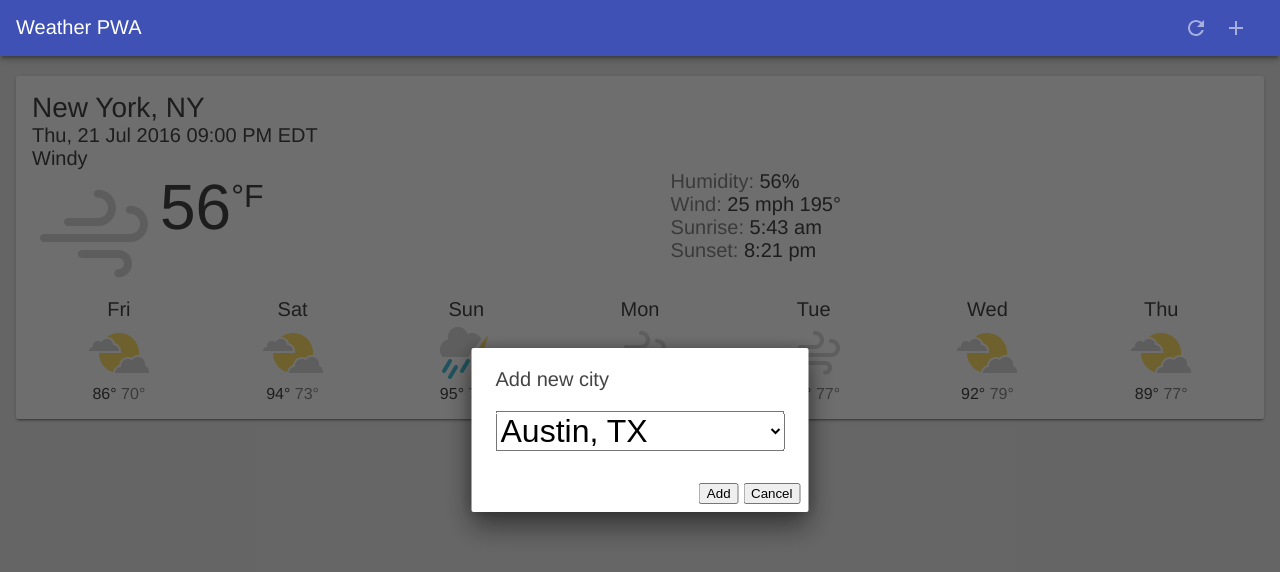
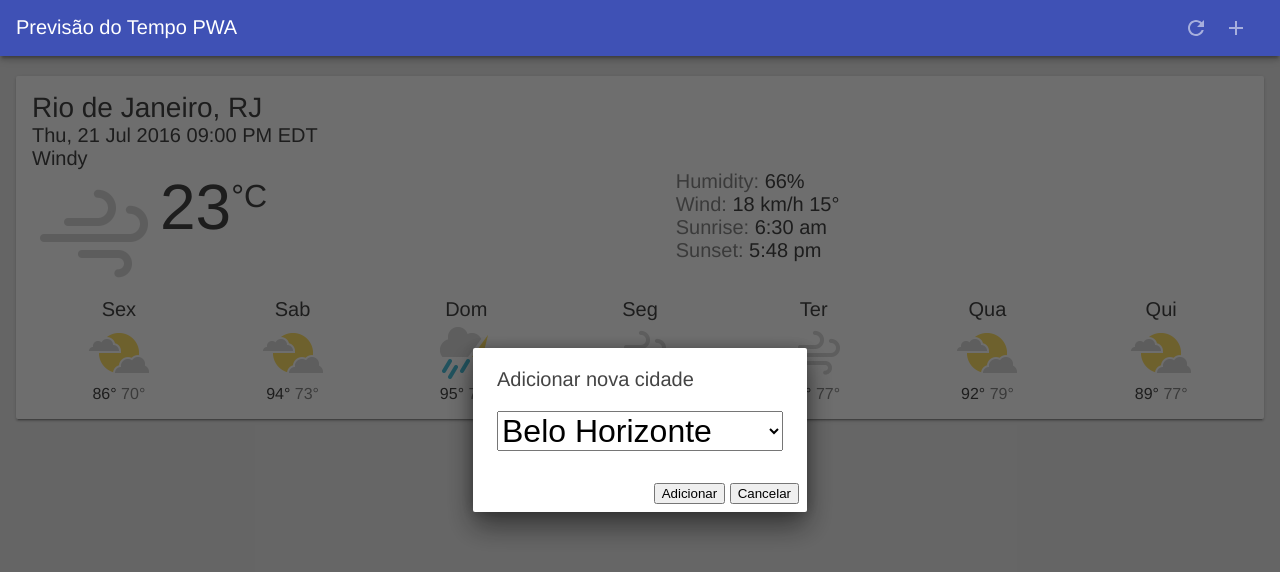
Before and after one commit to victorcfernandes/learning-pwa, a plain HTML site: page index.html in a window 1280 px wide. Both pictures are taken after a click on the button 1236 px from the left and 28 px from the top of the page. Drawn offline with Linux system fonts and the light colour scheme.

Commit message:
adding br cities and changing unit

```diff
--- a/index.html
+++ b/index.html
@@ -21,7 +21,7 @@
   <meta http-equiv="X-UA-Compatible" content="IE=edge">
   <link rel="canonical" href="https://weather-pwa-sample.firebaseapp.com/final/">
   <meta name="viewport" content="width=device-width, initial-scale=1.0">
-  <title>Weather PWA</title>
+  <title>Previsão do Tempo PWA</title>
   <link rel="stylesheet" type="text/css" href="styles/inline.css">
 
   <link rel="manifest" href="/manifest.json">
@@ -38,7 +38,7 @@
 <body>
 
   <header class="header">
-    <h1 class="header__title">Weather PWA</h1>
+    <h1 class="header__title">Previsão do Tempo PWA</h1>
     <button id="butRefresh" class="headerButton" aria-label="Refresh"></button>
     <button id="butAdd" class="headerButton" aria-label="Add"></button>
   </header>
@@ -54,14 +54,14 @@
         <div class="visual">
           <div class="icon"></div>
           <div class="temperature">
-            <span class="value"></span><span class="scale">°F</span>
+            <span class="value"></span><span class="scale">°C</span>
           </div>
         </div>
         <div class="description">
           <div class="humidity"></div>
           <div class="wind">
             <span class="value"></span>
-            <span class="scale">mph</span>
+            <span class="scale">km/h</span>
             <span class="direction"></span>°
           </div>
           <div class="sunrise"></div>
@@ -145,23 +145,23 @@
 
   <div class="dialog-container">
     <div class="dialog">
-      <div class="dialog-title">Add new city</div>
+      <div class="dialog-title">Adicionar nova cidade</div>
       <div class="dialog-body">
         <select id="selectCityToAdd">
           <!-- Values map to Yahoo Weather API Where On Earth Identifiers (WOEIDs).
                https://developer.yahoo.com/weather/documentation.html#req -->
-          <option value="2357536">Austin, TX</option>
-          <option value="2367105">Boston, MA</option>
-          <option value="2379574">Chicago, IL</option>
-          <option value="2459115">New York, NY</option>
-          <option value="2475687">Portland, OR</option>
-          <option value="2487956">San Francisco, CA</option>
-          <option value="2490383">Seattle, WA</option>
+          <option value="455821">Belo Horizonte</option>
+          <option value="455819">Brasilia, DF</option>
+          <option value="455822">Curitiba, PR</option>
+          <option value="90200648">Florianópolis, SC</option>
+          <option value="455833">Manaus, AM</option>
+          <option value="26798699">Rio de Janeiro, RJ</option>
+          <option value="455827">São Paulo, SP</option>
         </select>
       </div>
       <div class="dialog-buttons">
-        <button id="butAddCity" class="button">Add</button>
-        <button id="butAddCancel" class="button">Cancel</button>
+        <button id="butAddCity" class="button">Adicionar</button>
+        <button id="butAddCancel" class="button">Cancelar</button>
       </div>
     </div>
   </div>
--- a/scripts/app.js
+++ b/scripts/app.js
@@ -24,7 +24,7 @@
     cardTemplate: document.querySelector('.cardTemplate'),
     container: document.querySelector('.main'),
     addDialog: document.querySelector('.dialog-container'),
-    daysOfWeek: ['Mon', 'Tue', 'Wed', 'Thu', 'Fri', 'Sat', 'Sun']
+    daysOfWeek: ['Seg', 'Ter', 'Qua', 'Qui', 'Sex', 'Sab', 'Dom']
   };
 
 
@@ -165,8 +165,8 @@
    * freshest data.
    */
   app.getForecast = function(key, label) {
-    var statement = 'select * from weather.forecast where woeid=' + key;
-    var url = 'https://query.yahooapis.com/v1/public/yql?format=json&q=' +
+    var statement = 'select * from weather.forecast where woeid=' + key + ' and u="c"';
+    var url = 'https://query.yahooapis.com/v1/public/yql?format=json&u=c&q=' +
         statement;
 
     if ('caches' in window) {
@@ -293,19 +293,19 @@
    * discussion.
    */
   var initialWeatherForecast = {
-    key: '2459115',
-    label: 'New York, NY',
+    key: '26798699',
+    label: 'Rio de Janeiro, RJ',
     created: '2016-07-22T01:00:00Z',
     channel: {
       astronomy: {
-        sunrise: "5:43 am",
-        sunset: "8:21 pm"
+        sunrise: "6:30 am",
+        sunset: "5:48 pm"
       },
       item: {
         condition: {
           text: "Windy",
           date: "Thu, 21 Jul 2016 09:00 PM EDT",
-          temp: 56,
+          temp: 23,
           code: 24
         },
         forecast: [
@@ -319,11 +319,11 @@
         ]
       },
       atmosphere: {
-        humidity: 56
+        humidity: 66
       },
       wind: {
-        speed: 25,
-        direction: 195
+        speed: 18,
+        direction: 15
       }
     }
   };
```
